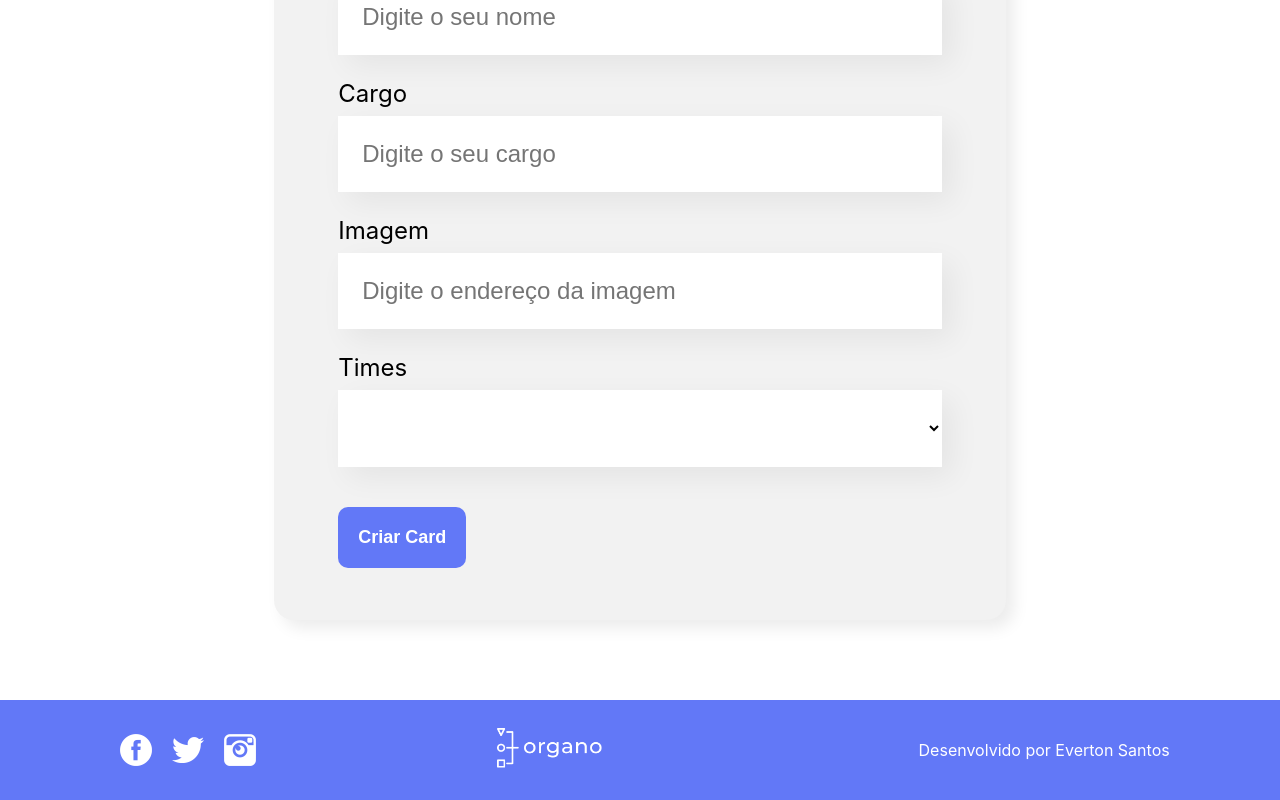
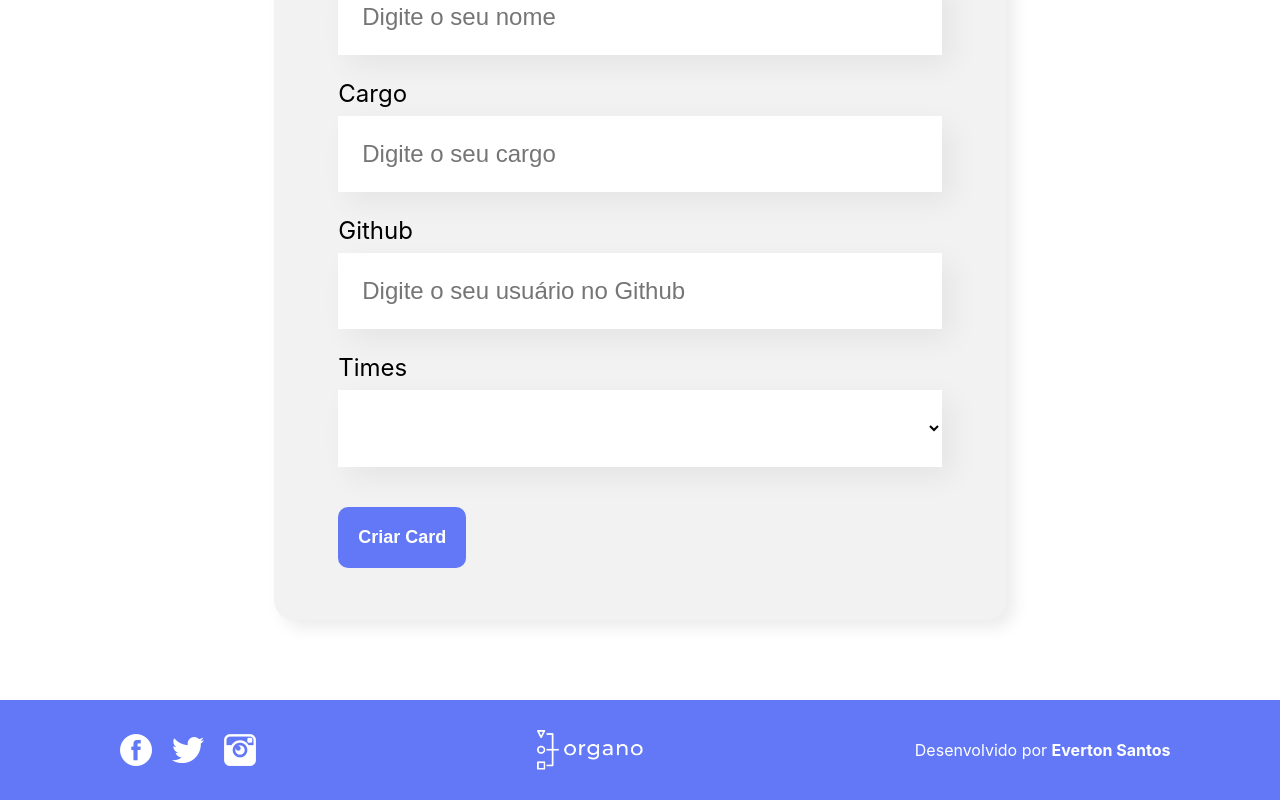
Before and after one commit to esantos92/organo, a React (Create React App) app: page / in a window 1280 px wide. Shown: the part 745-1545 px from the top of the page. Built offline with nearby package versions, Linux system fonts and the light colour scheme; the HTML template or start-up script is replaced by a standard one.

Commit message:
Modulo 5 (#7)
* nem tudo são flores - aula 02

* mudança de imagem para usuário github no formulario

* mudanças footer

```diff
--- a/src/components/Colaborador/Colaborador.css
+++ b/src/components/Colaborador/Colaborador.css
@@ -19,6 +19,7 @@
   border-radius: 0px 0px 10px 10px;
   padding-top: 90px;
   padding-bottom: 40px;
+  display: block;
 }
 
 .colaborador .rodape h4 {
--- a/src/components/Colaborador/index.js
+++ b/src/components/Colaborador/index.js
@@ -1,10 +1,12 @@
 import './Colaborador.css'
 
-const Colaborador = ({ nome, imagem, cargo }) => {
+const Colaborador = ({ nome, imagem, cargo, corDeFundo }) => {
+  const avatar = `https://github.com/${imagem}.png`;
+
   return (
     <div className='colaborador'>
-      <div className='cabecalho'>
-        <img src={imagem} alt="Avatar do colaborador" />
+      <div className='cabecalho' style={{ backgroundColor: corDeFundo }}>
+        <img src={avatar} alt="Avatar do colaborador" />
       </div>
       <div className='rodape'>
           <h4>{nome}</h4>
--- a/src/components/Formulario/index.js
+++ b/src/components/Formulario/index.js
@@ -43,8 +43,8 @@ const Formulario = (props) => {
           aoAlterado={valor => setCargo(valor)}
         />
         <CampoTexto
-          label="Imagem"
-          placeholder="Digite o endereço da imagem"
+          label="Github"
+          placeholder="Digite o seu usuário no Github"
           valor={imagem}
           aoAlterado={valor => setImagem(valor)}
         />
--- a/src/components/Rodape/Rodape.css
+++ b/src/components/Rodape/Rodape.css
@@ -19,6 +19,12 @@
   height: 50%;
   margin: 10px;
 }
+
+.logo{
+  display: flex;
+  justify-content: center;
+}
+
 .logo img{
   width: 50%;
   height: 50%;
--- a/src/components/Rodape/index.js
+++ b/src/components/Rodape/index.js
@@ -13,7 +13,7 @@ const Rodape = () => {
         <img src='/images/logo.png' alt='logo facebook'/>
       </div>
       <div className='copy'>
-        <span>Desenvolvido por Everton Santos</span>
+        <span>Desenvolvido por <b>Everton Santos</b></span>
       </div>
     </footer>
   )
--- a/src/components/Time/index.js
+++ b/src/components/Time/index.js
@@ -11,7 +11,7 @@ const Time = (props) => {
     >
       <h3 style={{ borderColor: props.corPrimaria }}>{props.nome}</h3>
       <div className='colaboradores'>
-        {props.colaboradores.map( colaborador => <Colaborador nome={colaborador.nome} cargo={colaborador.cargo} imagem={colaborador.imagem}/> )}
+        {props.colaboradores.map( colaborador => <Colaborador key={colaborador.nome} corDeFundo={props.corPrimaria} nome={colaborador.nome} cargo={colaborador.cargo} imagem={colaborador.imagem}/> )}
       </div>
     </section>
     : ''
```
